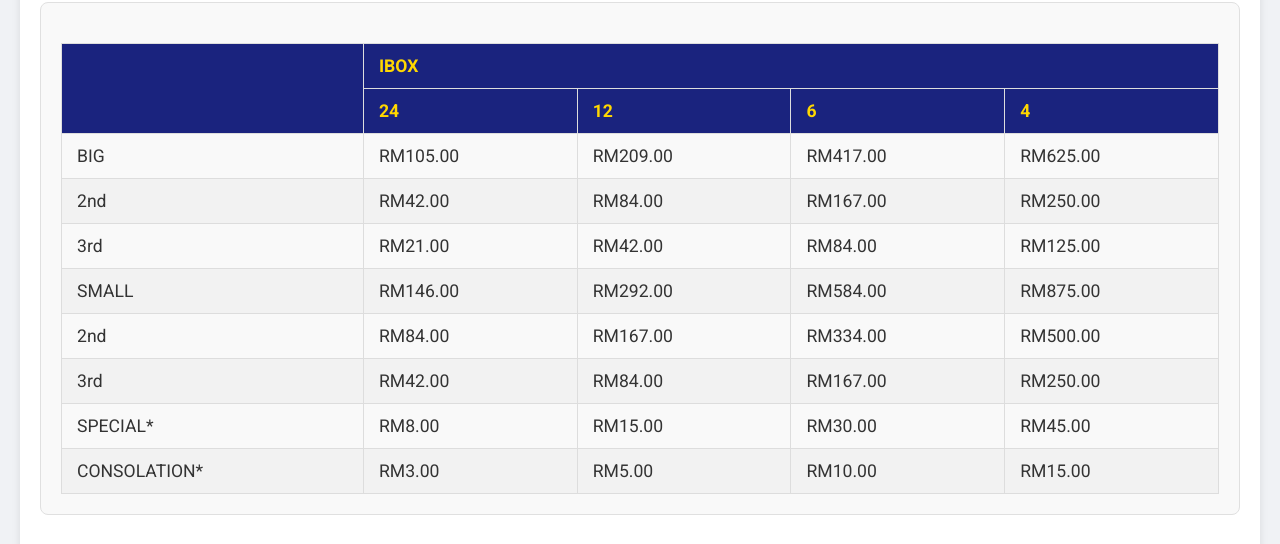
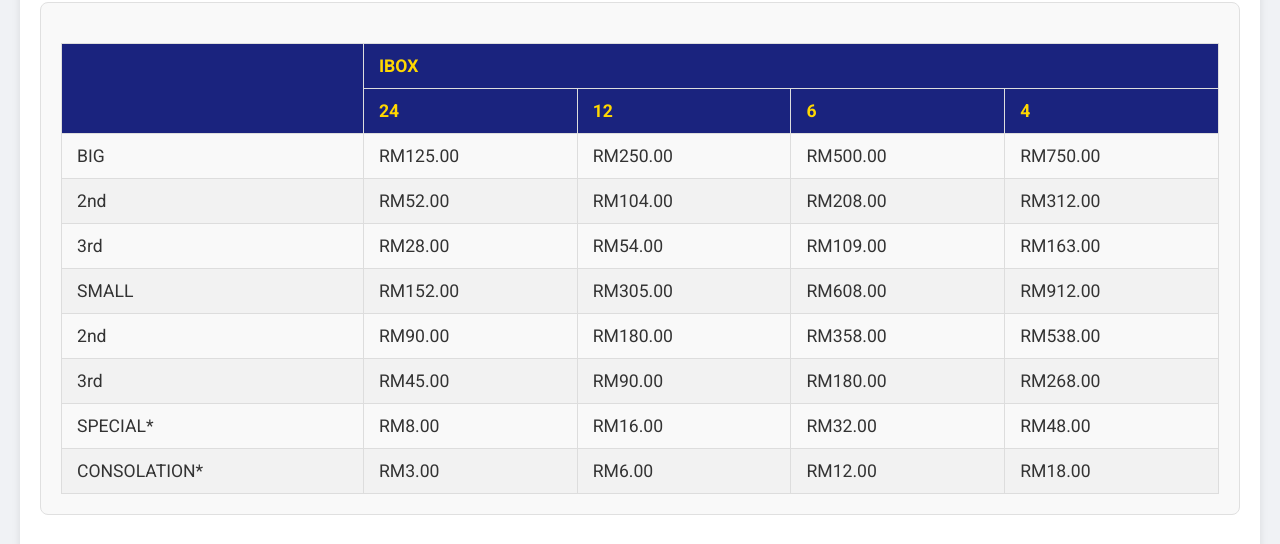
Before and after one commit to DAHENG4D/DAHENGPRIZESTRUCTURE-affiliate, a plain HTML site: page index.html in a window 1280 px wide. Shown: the part 619-1163 px from the top of the page. Drawn offline with nearby package versions, Linux system fonts and the light colour scheme.

Commit message:
Update index.html higher affiliate

```diff
--- a/index.html
+++ b/index.html
@@ -87,59 +87,59 @@
                     <tbody>
                         <tr>
                             <td>BIG</td>
-                            <td>RM105.00</td>
-                            <td>RM209.00</td>
-                            <td>RM417.00</td>
-                            <td>RM625.00</td>
+                            <td>RM125.00</td>
+                            <td>RM250.00</td>
+                            <td>RM500.00</td>
+                            <td>RM750.00</td>
                         </tr>
                         <tr>
                             <td>2nd</td>
-                            <td>RM42.00</td>
-                            <td>RM84.00</td>
-                            <td>RM167.00</td>
-                            <td>RM250.00</td>
+                            <td>RM52.00</td>
+                            <td>RM104.00</td>
+                            <td>RM208.00</td>
+                            <td>RM312.00</td>
                         </tr>
                         <tr>
                             <td>3rd</td>
-                            <td>RM21.00</td>
-                            <td>RM42.00</td>
-                            <td>RM84.00</td>
-                            <td>RM125.00</td>
+                            <td>RM28.00</td>
+                            <td>RM54.00</td>
+                            <td>RM109.00</td>
+                            <td>RM163.00</td>
                         </tr>
                         <tr>
                             <td>SMALL</td>
-                            <td>RM146.00</td>
-                            <td>RM292.00</td>
-                            <td>RM584.00</td>
-                            <td>RM875.00</td>
+                            <td>RM152.00</td>
+                            <td>RM305.00</td>
+                            <td>RM608.00</td>
+                            <td>RM912.00</td>
                         </tr>
                         <tr>
                             <td>2nd</td>
-                            <td>RM84.00</td>
-                            <td>RM167.00</td>
-                            <td>RM334.00</td>
-                            <td>RM500.00</td>
+                            <td>RM90.00</td>
+                            <td>RM180.00</td>
+                            <td>RM358.00</td>
+                            <td>RM538.00</td>
                         </tr>
                         <tr>
                             <td>3rd</td>
-                            <td>RM42.00</td>
-                            <td>RM84.00</td>
-                            <td>RM167.00</td>
-                            <td>RM250.00</td>
+                            <td>RM45.00</td>
+                            <td>RM90.00</td>
+                            <td>RM180.00</td>
+                            <td>RM268.00</td>
                         </tr>
                         <tr>
                             <td>SPECIAL*</td>
                             <td>RM8.00</td>
-                            <td>RM15.00</td>
-                            <td>RM30.00</td>
-                            <td>RM45.00</td>
+                            <td>RM16.00</td>
+                            <td>RM32.00</td>
+                            <td>RM48.00</td>
                         </tr>
                         <tr>
                             <td>CONSOLATION*</td>
                             <td>RM3.00</td>
-                            <td>RM5.00</td>
-                            <td>RM10.00</td>
-                            <td>RM15.00</td>
+                            <td>RM6.00</td>
+                            <td>RM12.00</td>
+                            <td>RM18.00</td>
                         </tr>
                     </tbody>
                 </table>
```
